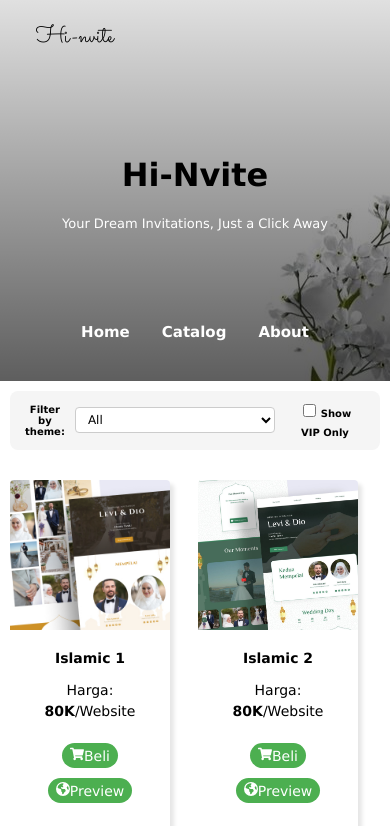
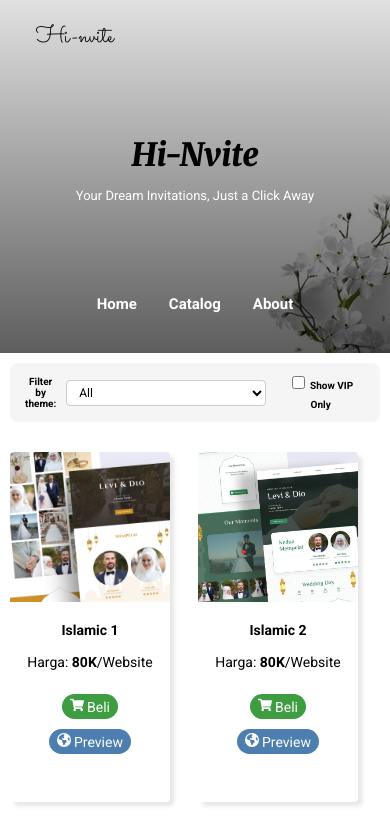
Before and after one commit to ZhanaAql/hi-nvite, a React (Create React App) app: page / in a window 390 px wide. Shown: the top 826 px of the page. Built offline with nearby package versions, Linux system fonts and the light colour scheme.

Commit message:
add footer

```diff
--- a/public/index.html
+++ b/public/index.html
@@ -14,6 +14,8 @@
     <link rel="preconnect" href="https://fonts.googleapis.com">
     <link rel="preconnect" href="https://fonts.gstatic.com" crossorigin>
     <link href="https://fonts.googleapis.com/css2?family=Sacramento&display=swap" rel="stylesheet">
+    <link href="https://fonts.googleapis.com/css2?family=Merriweather:ital,wght@0,300;0,400;0,700;0,900;1,300;1,400;1,700;1,900&display=swap" rel="stylesheet">
+    <link href="https://fonts.googleapis.com/css2?family=Montserrat:ital,wght@0,100..900;1,100..900&family=Roboto:ital,wght@0,100;0,300;0,400;0,500;0,700;0,900;1,100;1,300;1,400;1,500;1,700;1,900&display=swap" rel="stylesheet">
     <!--
       manifest.json provides metadata used when your web app is installed on a
       user's mobile device or desktop. See https://developers.google.com/web/fundamentals/web-app-manifest/
--- a/src/App.css
+++ b/src/App.css
@@ -37,7 +37,7 @@
   }
 }
 * {
-  font-family: Verdana, Geneva, Tahoma, sans-serif;
+  font-family: "Roboto", sans-serif;
 }
 
 body {
@@ -48,7 +48,7 @@ body {
 .container {
   padding: 10px;
   margin-left: 30px;
-  margin-right: 30px;
+
 }
 
 .logo {
@@ -78,11 +78,6 @@ body {
 .site-header h1{
   color: rgb(0, 0, 0);
 }
-.tagline {
-  font-size: 1.2rem;
-  margin-bottom: 1rem;
-  color: white;
-}
 
 .hero-navbar{
   padding: 20px;
@@ -111,17 +106,6 @@ nav ul li a {
   color: #fff;
   padding: 0.5rem 1rem;
   cursor: pointer;
-}
-.wedding .tema {
-  padding: 0.3rem 1rem;
-  text-decoration: none;
-  font-weight: 500;
-  color: #191d6e;
-  transition: all 0.2s ease-in-out;
-  padding-bottom: 2px;
-  border-bottom: 3px solid transparent;
-  transition: border-color 0.3s;
-  margin-right: 2rem;
 }
 
 .card-grid {
@@ -169,7 +153,7 @@ nav ul li a {
 
 .card-button-beli {
   display: inline-block;
-  background-color: #4caf50;
+  background-color: #3e9c41;
   color: #fff;
   padding: 8px 16px;
   border-radius: 15px;
@@ -184,7 +168,7 @@ nav ul li a {
 
 .card-button-preview {
   display: inline-block;
-  background-color: #4caf50;
+  background-color: #4c7faf;
   color: #fff;
   padding: 8px 16px;
   border-radius: 15px;
@@ -193,18 +177,28 @@ nav ul li a {
   margin: 5px;
 }
 
+.card-button-icon{
+  padding-right: 3px;
+}
+
 .hero {
   padding: 10vw 0;
   max-height: 50%;
 }
-.hero .hero-title{
+.hero .hero-title .title{
   text-align: center;
   margin: 0;
-  font-family: 'Segoe UI', Tahoma, Geneva, Verdana, sans-serif;
+  font-size: 4rem;
+  font-family: "Merriweather", serif;
+  font-weight: 900;
+  font-style: italic;
+
 }
 
 .hero .tagline{
   font-size: small;
+  margin-bottom: 1rem;
+  color: white;
 }
 
 .hero .hero-navbar{
@@ -246,6 +240,51 @@ nav ul li a {
 .vip-filter span {
   font-size: 14px;
 }
+
+.footer {
+  background-color: #111;
+  color: #fff;
+  padding: 1rem 0;
+  position: relative;
+  bottom: 0;
+  width: 100%;
+}
+
+.footer .container {
+  display: flex;
+  justify-content: space-between;
+  align-items: center;
+  max-width: 1200px;
+  margin: 0 auto;
+  padding: 0 1rem;
+}
+
+.footer-credit {
+  font-size: 0.875rem;
+}
+
+.footer-links ul {
+  list-style-type: none;
+  padding: 0;
+  margin: 0;
+  display: flex;
+  gap: 1rem;
+}
+
+.footer-links ul li {
+  display: inline;
+}
+
+.footer-links ul li a {
+  color: #fff;
+  text-decoration: none;
+  font-size: 0.875rem;
+}
+
+.footer-links ul li a:hover {
+  text-decoration: underline;
+}
+
 @media only screen and (max-width: 600px) {
   .logo {
     font-size: 1.5rem;
@@ -301,6 +340,9 @@ nav ul li a {
     font-size: 1.2em;
   }
 
+  .hero .hero-title .title{
+    font-size: 2rem;
+  }
 
   .card-image {
     width: 100%;
--- a/src/App.js
+++ b/src/App.js
@@ -1,12 +1,14 @@
 import "./App.css";
 import Hero from "./component/Hero";
 import Catalog from "./page/Catalog";
+import Footer from "./page/Footer";
 
 function App() {
   return (
     <div className="App">
       <Hero />
       <Catalog />
+      <Footer/>
     </div>
   );
 }
--- a/src/component/Card.js
+++ b/src/component/Card.js
@@ -22,8 +22,8 @@ function Card(props) {
           <p className="card-description">
             Harga: <strong>{props.price}K</strong>/Website
           </p>
-          <a href="" className="card-button-beli">
-            <FaShoppingCart />
+          <a href="https://wa.wizard.id/fe8b4b" target="_blank" className="card-button-beli">
+            <FaShoppingCart className="card-button-icon" />
             Beli
           </a>
           <a
@@ -31,7 +31,7 @@ function Card(props) {
             className="card-button-preview"
             target="_blank"
           >
-            <FaEarthAmericas />
+            <FaEarthAmericas className="card-button-icon" />
             Preview
           </a>
         </div>
--- a/src/component/Hero.jsx
+++ b/src/component/Hero.jsx
@@ -20,7 +20,7 @@ export default function Hero() {
   }, []);
 
   return (
-    <header className="site-header">
+    <header className="site-header" id='home'>
       <div className='container'>
         <div className="logo">
           <span className="nama-logo" style={{ fontFamily: "Sacramento,  cursive"}}>Hi-nvite</span>
--- a/src/page/Footer.jsx
+++ b/src/page/Footer.jsx
@@ -0,0 +1,20 @@
+import React from 'react'
+
+export default function Footer() {
+  return (
+    <div className='footer' id='about'>
+           <div className="container">
+        <div className="footer-credit">
+          <p>Hi-Nvite ©2024 — All Rights Reserved</p>
+        </div>
+        <div class="footer-links">
+      <ul>
+        <li><a href="#home">Home</a></li>
+        <li><a href="#catalog">Catalog</a></li>
+        <li><a href="#about">About</a></li>
+      </ul>
+    </div>
+      </div>
+    </div>
+  )
+}
```
Also changed, not shown: public/h.jpeg.
